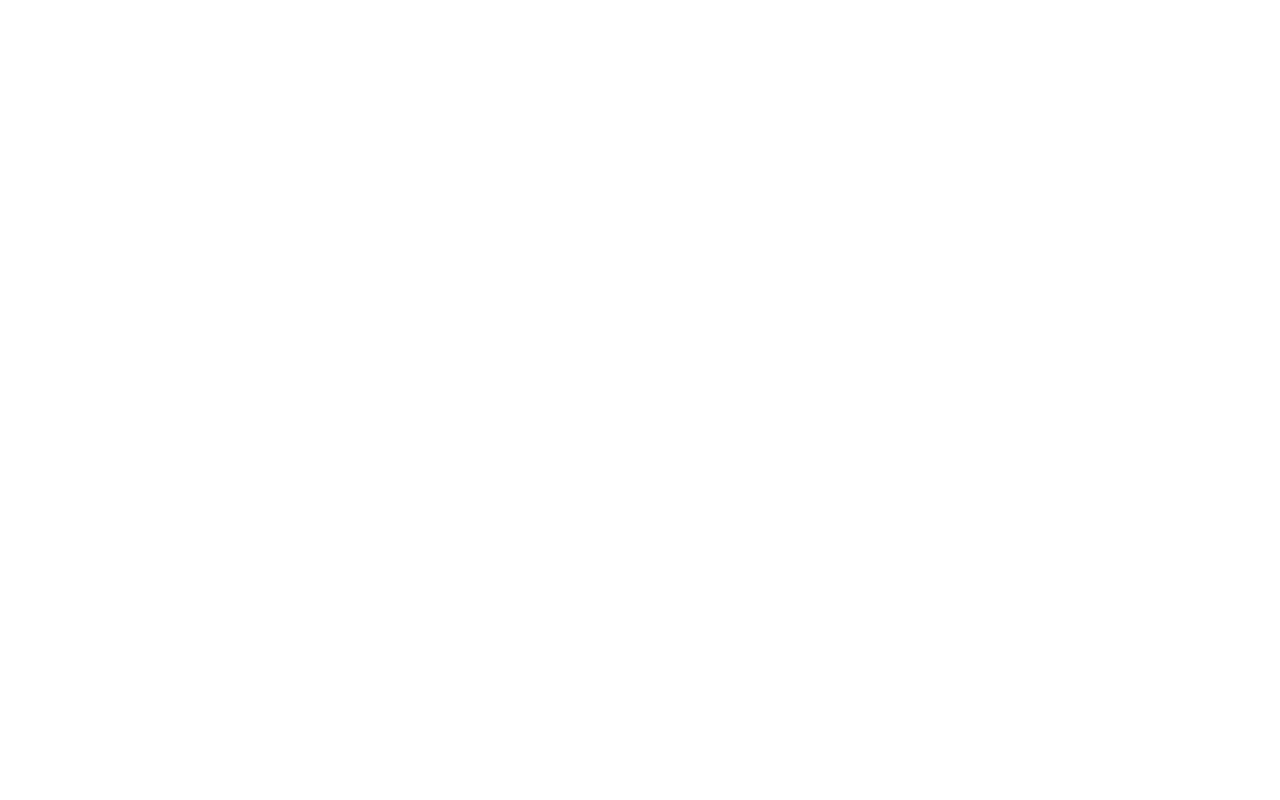
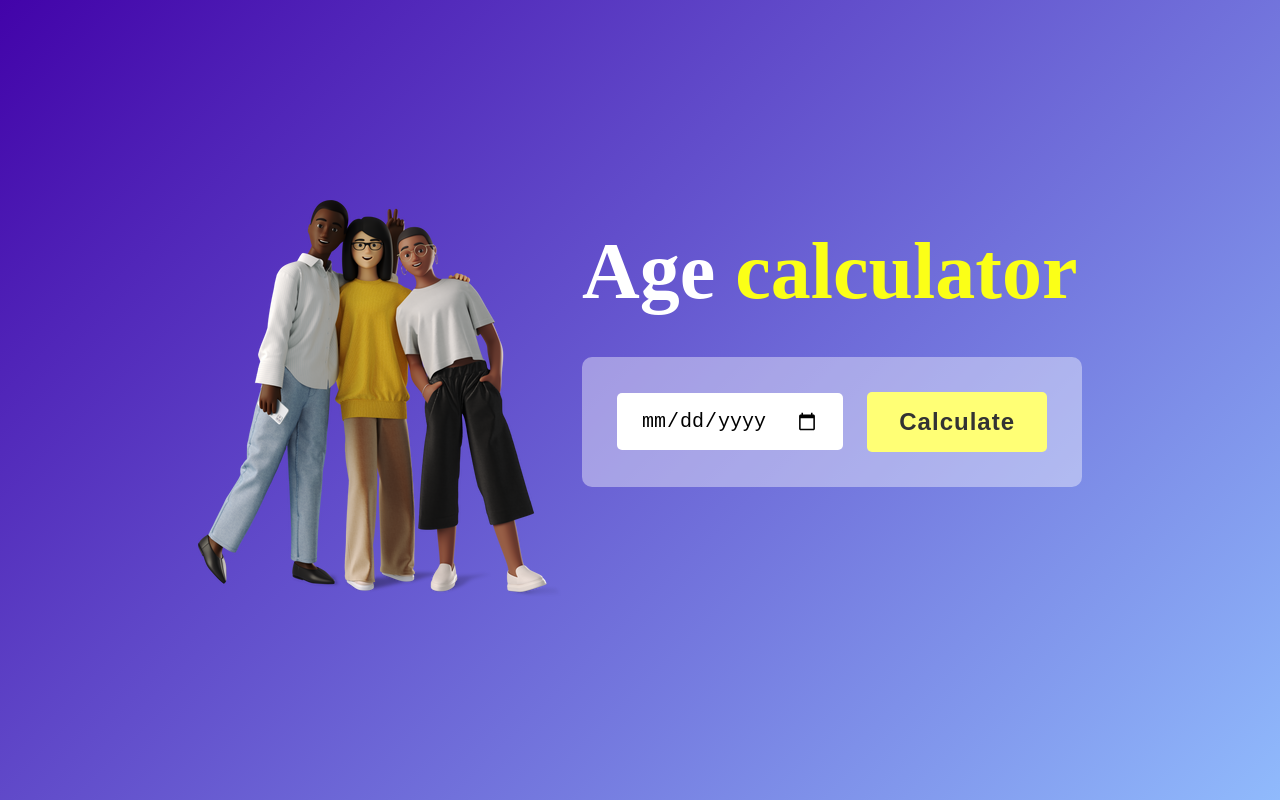
Before and after one commit to hemsdarji/Age-Calculator, a plain HTML site: page index.html in a window 1280 px wide. Drawn offline with Linux system fonts and the light colour scheme.

Commit message:
Update index, script, style.

```diff
--- a/index.html
+++ b/index.html
@@ -1,11 +1,26 @@
 <!DOCTYPE html>
 <html lang="en">
+
 <head>
     <meta charset="UTF-8">
     <meta name="viewport" content="width=device-width, initial-scale=1.0">
-    <title>Document</title>
+    <title>Age Calculator</title>
+    <link rel="stylesheet" href="style.css">
 </head>
+
 <body>
+    <div class="container">
+        <img src="./public/img/group.png" alt="group" >
+        <div class="calculator">
+        <h1>Age <span class="change-color">calculator</span></h1>
+          <div class="input-box">
+            <input type="date" id="date">
+            <button onclick="calculateAge()" class="btn">Calculate</button>
+        </div>
+        <p id="result"></p>
+    </div>
+    </div>
+    <script src="script.js"></script>
+</body>
 
-</body>
 </html>
--- a/script.js
+++ b/script.js
@@ -0,0 +1,49 @@
+let userInput = document.getElementById("date");
+let result = document.getElementById("result");
+
+// disable upcoming dates
+userInput.max = new Date().toISOString().split("T")[0];
+
+function calculateAge(){
+
+    let birthDate = new Date(userInput.value);
+
+    let d1 = birthDate.getDate();
+    let m1 = birthDate.getMonth()+1;
+    let y1 = birthDate.getYear();
+
+  let today = new Date();
+
+  let d2= today.getDate();
+  let m2 = today.getMonth()+1;getDayInMonth(y1,m1)
+  let y2 = today.getYear();
+
+  let d3 , m3 ,y3;
+
+ y3 = y2 - y1;
+
+  if(m2 >= m1){
+      m3 = m2-m1
+  }
+  else{
+    y3--;
+    m3 = 12 + m2-m1;
+  }
+
+  if(d2 >= d1){
+    d3 = d2-d1;
+  }
+  else{
+    m3--;
+    d3 = getDayInMonth(y1,m1) + d2-d1;
+  }
+
+  result.innerHTML = `you are <span>${d3}</span> days <span> ${m3}</span> months <span> ${y3} </span> years old`;
+
+
+}
+
+
+function getDayInMonth (year,month) {
+    return new Date(year,month,0).getDate();
+}
--- a/style.css
+++ b/style.css
@@ -0,0 +1,87 @@
+* {
+    margin: 0;
+    padding: 0;
+    box-sizing: border-box;
+}
+
+
+.container {
+    background: linear-gradient(135deg, #4203a9, #90bafc);
+    min-height: 100vh;
+    width: 100%;
+    padding: 16px;
+    color: #fff;
+    display: flex;
+    align-items: center;
+    justify-content: center;
+
+}
+img{
+    padding-right: 16px;
+}
+
+.calculator {
+    width: 100%;
+    max-width: 500px;
+}
+
+h1 {
+    font-size: 80px;
+}
+
+h1 span {
+    color: rgb(251, 255, 23);
+}
+
+.input-box {
+    margin: 40px 0;
+    padding: 35px;
+    border-radius: 10px;
+    background: rgba(255, 255, 255, .4);
+    display: flex;
+    align-items: center;
+}
+
+.input-box input {
+    flex-grow: 1;
+    border-radius: 5px;
+    border: none;
+    outline: none;
+    font-size: 20px;
+    padding: 16px 24px;
+    margin-right: 24px;
+    position: relative;
+}
+
+
+.input-box button {
+    padding: 16px 32px;
+    font-size: 24px;
+    font-weight: bold;
+    background: #ffff75;
+    border: none;
+    outline: none;
+    text-transform: capitalize;
+    border-radius: 5px;
+    color: #333;
+    cursor: pointer;
+   letter-spacing: 1px;;
+}
+
+p {
+    font-size: 24px;
+    text-transform: capitalize;
+    letter-spacing: 1px;
+    padding: 24px 32px;
+}
+
+p span {
+    color: #ffff75;
+}
+
+@media only screen and (max-width: 1200px) {
+    .container{
+        display: flex;
+        flex-direction: column;
+    }
+}
```
Also changed, not shown: public/img/child.png (added), public/img/group.png (added).
